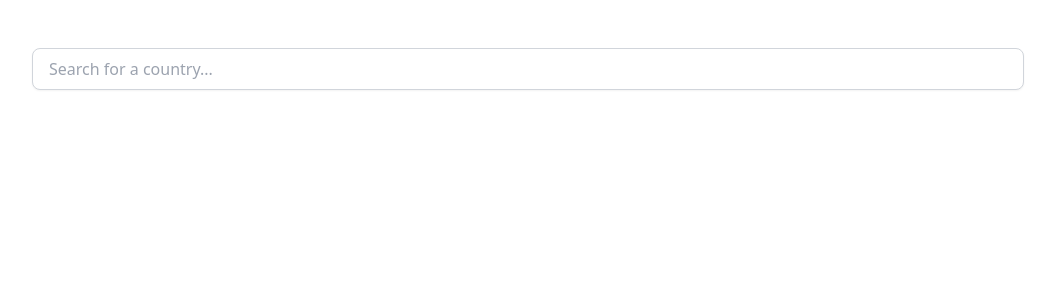
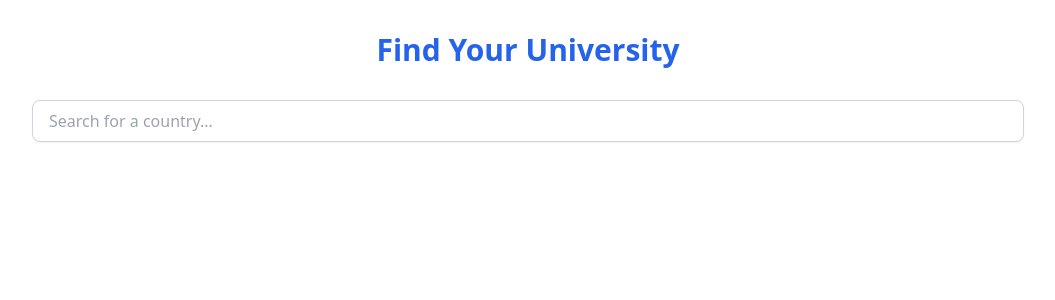
Before and after one commit to patelhitarth08/getYourUniversity, a Next.js app: page / in a window 1280 px wide. Shown: the top 300 px of the page, without its empty margins (112-1167 px from the left). Built offline with nearby package versions, Linux system fonts and the light colour scheme.

Commit message:
updated little bit of UI

```diff
--- a/pages/index.tsx
+++ b/pages/index.tsx
@@ -50,6 +50,11 @@ export default function Home() {
 
   return (
     <main className="mx-auto max-w-5xl px-4 py-8">
+      <title>GetYourUniversity</title>
+      <h1 className="text-3xl font-bold text-center mb-8 text-blue-600">
+        Find Your University
+      </h1>
+
       <SearchBar setCountry={setSelectedCountry} />
 
       {countryData.length > 0 && (
```
